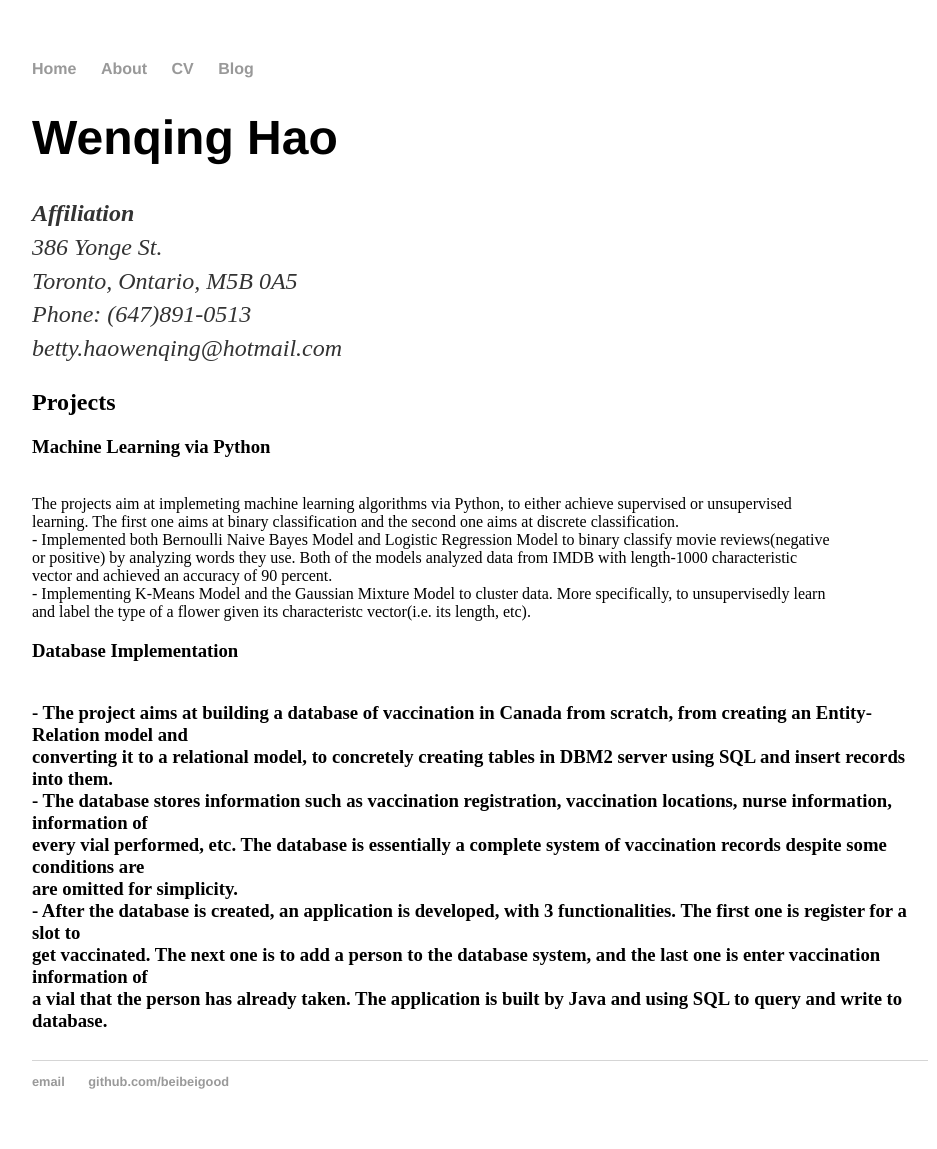
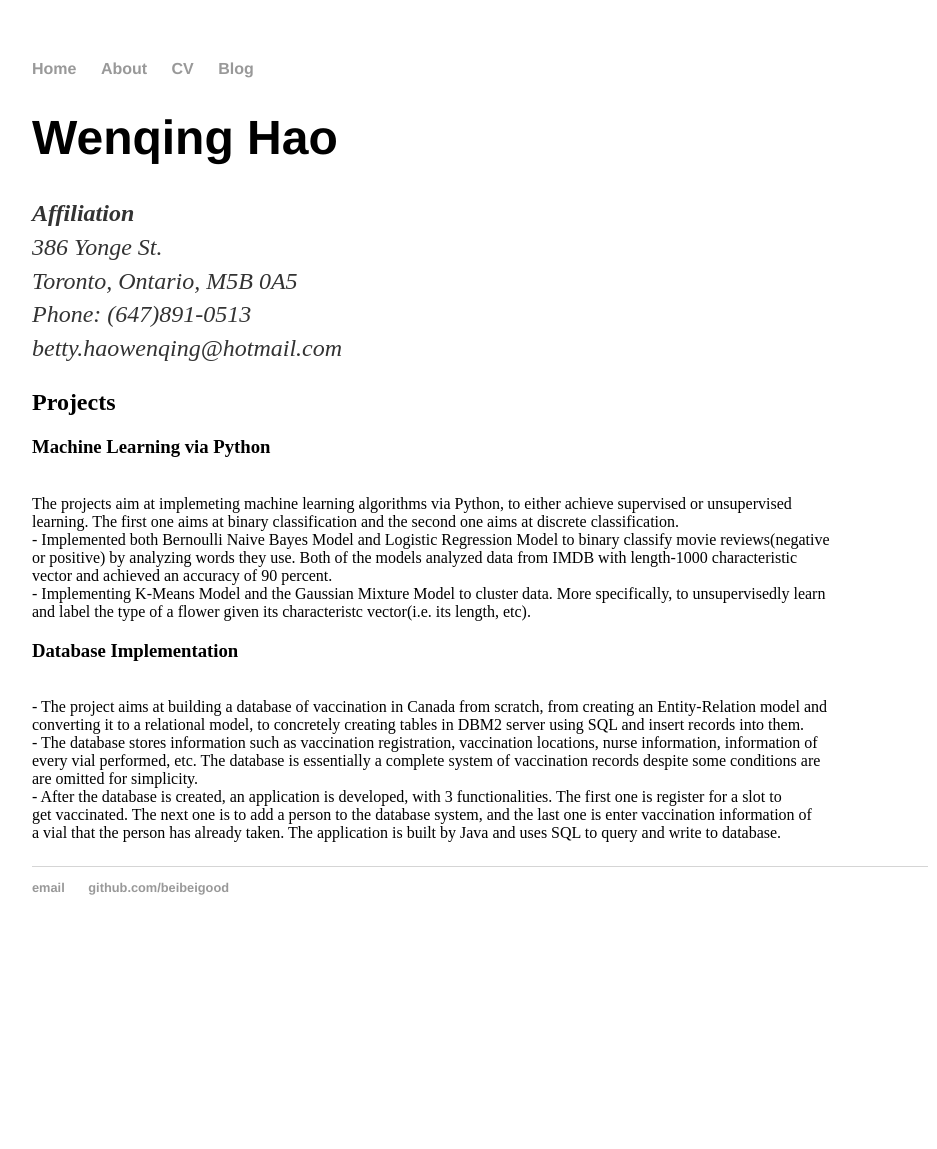
Before and after one commit to beibeigood/beibeigood.github.io, a Jekyll site: the page built from cv/index.html, in a window 1280 px wide. Shown: the whole page, without its empty margins (160-1097 px from the left). Built offline with Jekyll 4.4.1, drawn with Linux system fonts in a browser that asks for light colours; after the commit the page ends 955 px from its top, so only the background shows below that.

```diff
--- a/cv/index.html
+++ b/cv/index.html
@@ -20,7 +20,7 @@ title: Beibeigood's CV
 		<br>  vector and achieved an accuracy of 90 percent.
 		<br>- Implementing K-Means Model and the Gaussian Mixture Model to cluster data. More specifically, to unsupervisedly learn
 		<br>  and label the type of a flower given its characteristc vector(i.e. its length, etc).
-		<h3>Database Implementation<h3>
+		<h3>Database Implementation</h3>
 		<br>- The project aims at building a database of vaccination in Canada from scratch, from creating an Entity-Relation model and
 		<br>  converting it to a relational model, to concretely creating tables in DBM2 server using SQL and insert records into them.
 		<br>- The database stores information such as vaccination registration, vaccination locations, nurse information, information of
@@ -28,6 +28,6 @@ title: Beibeigood's CV
 		<br>  are omitted for simplicity.
 		<br>- After the database is created, an application is developed, with 3 functionalities. The first one is register for a slot to
 		<br>  get vaccinated. The next one is to add a person to the database system, and the last one is enter vaccination information of
-		<br>  a vial that the person has already taken. The application is built by Java and using SQL to query and write to database.
+		<br>  a vial that the person has already taken. The application is built by Java and uses SQL to query and write to database.
 	</p>
 </div><!-- /.blurb -->
```
